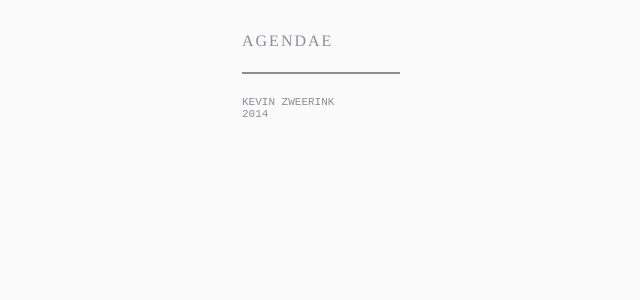
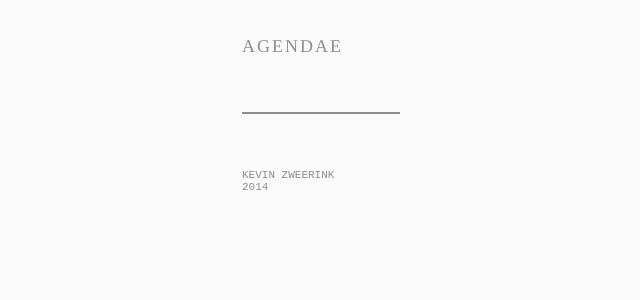
Before and after one commit to newseful/newseful.github.io, a Jekyll site: the page built from index.html, in a window 1280 px wide. Shown: the top 300 px of the page, without its empty margins (82-722 px from the left). Built offline with Jekyll 4.4.1, drawn with Linux system fonts in a browser that asks for light colours.

Commit message:
update styles

```diff
--- a/_sass/_base.scss
+++ b/_sass/_base.scss
@@ -2,7 +2,7 @@ html, body {
     font-family: "ff-spinoza-web-pro", times, serif;
     color: #20232E;
     background: #FAFAFA;
-    font-size: 16px;
+    font-size: 18px;
 }
 
 .wrapper {
@@ -32,10 +32,11 @@ html, body {
     font-family: "inconsolata", monospace;
     text-transform: uppercase;
     font-size: 11px;
+    margin-bottom: 6em;
 }
 
 .line {
     width: 25%;
     border-top: 2px solid #20232E;
-    margin: 2em 0;
+    margin: 5em 0;
 }
```
